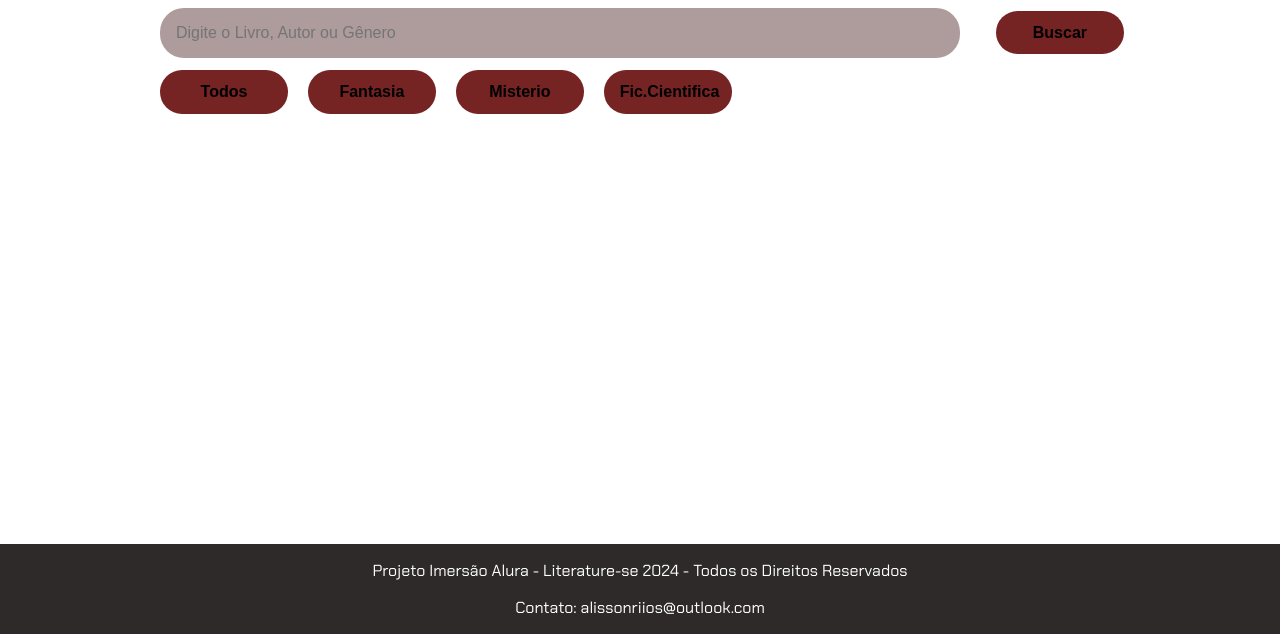
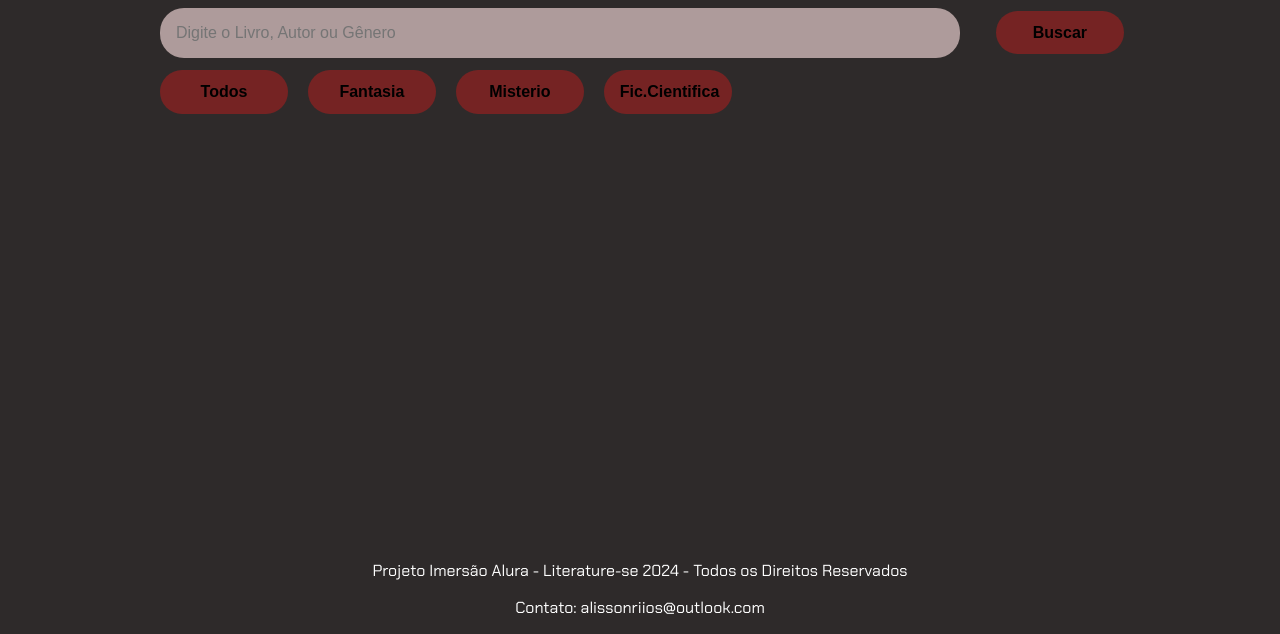
Before and after one commit to Caetanoali/Literature-se, a plain HTML site: page index.html in a window 1280 px wide. Shown: the part 166-800 px from the top of the page. Drawn offline with Linux system fonts and the light colour scheme.

Commit message:
Add files via upload

```diff
--- a/styles.css
+++ b/styles.css
@@ -5,6 +5,7 @@
 body {
     font-family: "Chakra Petch", sans-serif; /* Define a fonte padrão */
     background-image: url('img/FUNDO.jpg');
+    background-color: #2e2a2a;
     display: flex; /* Usa Flexbox para layout */
     flex-direction: column; /* Alinha os itens na vertical */
     align-items: center; /* Centraliza os itens horizontalmente */
```
